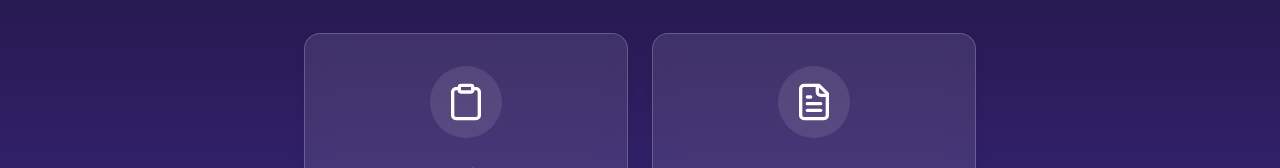
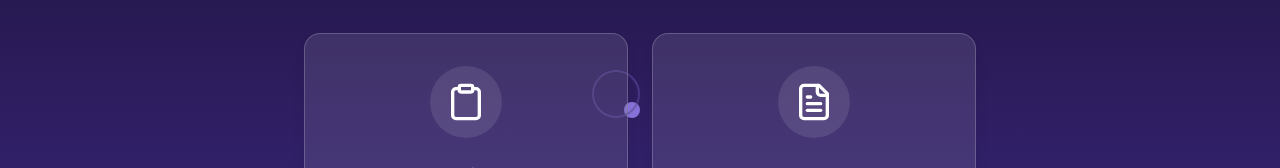
Before and after one commit to August-Says/august-says-mvp1, a React (Vite) app: page / in a window 1280 px wide. Shown: the part 279-447 px from the top of the page. Built offline with nearby package versions, Linux system fonts and the light colour scheme; sample sign-in values are in the browser's storage; a web font is replaced by a local one.

Commit message:
Implement cursor animation on homepage
Adds a cursor animation effect to the homepage.

```diff
--- a/src/index.css
+++ b/src/index.css
@@ -1,3 +1,4 @@
+
 @import url('https://fonts.googleapis.com/css2?family=Inter:wght@300;400;500;600;700&display=swap');
 @import url('https://fonts.googleapis.com/css2?family=Give+You+Glory|Exo:800&display=swap');
 
@@ -46,6 +47,18 @@
 
   body {
     @apply bg-background text-foreground antialiased font-sans;
+    /* Hide default cursor on home page */
+    cursor: none;
+  }
+
+  /* Hide cursor for specific pages */
+  .homepage {
+    cursor: none;
+  }
+
+  /* Show the cursor on other pages */
+  body:not(.homepage) {
+    cursor: auto;
   }
 
   ::selection {
--- a/src/pages/Home.tsx
+++ b/src/pages/Home.tsx
@@ -1,4 +1,5 @@
 
+import { useEffect, useState, useRef } from 'react';
 import { useNavigate } from 'react-router-dom';
 import { motion } from 'framer-motion';
 import { Button } from '@/components/ui/button';
@@ -6,9 +7,142 @@ import { FileText, Clipboard } from 'lucide-react';
 
 const Home = () => {
   const navigate = useNavigate();
+  const [mousePosition, setMousePosition] = useState({ x: 0, y: 0 });
+  const [cursorVariant, setCursorVariant] = useState("default");
+
+  // Track if the cursor is over a clickable element to change style
+  const [isHovering, setIsHovering] = useState(false);
+
+  // Use refs to store cursor elements
+  const cursorRef = useRef<HTMLDivElement>(null);
+  const cursorOutlineRef = useRef<HTMLDivElement>(null);
+
+  // Handle mouse movement
+  useEffect(() => {
+    const mouseMove = (e: MouseEvent) => {
+      setMousePosition({
+        x: e.clientX,
+        y: e.clientY
+      });
+    };
+
+    window.addEventListener("mousemove", mouseMove);
+
+    // Add hover detection for clickable elements
+    const handleMouseEnter = () => setIsHovering(true);
+    const handleMouseLeave = () => setIsHovering(false);
+
+    // Add event listeners to all buttons and links
+    const clickableElements = document.querySelectorAll('button, a, [role="button"]');
+    clickableElements.forEach(element => {
+      element.addEventListener('mouseenter', handleMouseEnter);
+      element.addEventListener('mouseleave', handleMouseLeave);
+    });
+
+    return () => {
+      window.removeEventListener("mousemove", mouseMove);
+      clickableElements.forEach(element => {
+        element.removeEventListener('mouseenter', handleMouseEnter);
+        element.removeEventListener('mouseleave', handleMouseLeave);
+      });
+    };
+  }, []);
+
+  // Cursor animation variants
+  const variants = {
+    default: {
+      x: mousePosition.x - 8,
+      y: mousePosition.y - 8,
+      transition: {
+        type: "spring",
+        mass: 0.1,
+        stiffness: 800,
+        damping: 25
+      }
+    },
+    hover: {
+      x: mousePosition.x - 16,
+      y: mousePosition.y - 16,
+      width: 32,
+      height: 32,
+      backgroundColor: "rgba(155, 135, 245, 0.4)",
+      mixBlendMode: "difference",
+      transition: {
+        type: "spring",
+        mass: 0.1,
+        stiffness: 800,
+        damping: 25
+      }
+    }
+  };
+
+  // Cursor outline animation variants
+  const outlineVariants = {
+    default: {
+      x: mousePosition.x - 24,
+      y: mousePosition.y - 24,
+      transition: {
+        type: "spring",
+        mass: 0.7,
+        stiffness: 200,
+        damping: 20,
+        restDelta: 0.001
+      }
+    },
+    hover: {
+      x: mousePosition.x - 32,
+      y: mousePosition.y - 32,
+      width: 64,
+      height: 64,
+      opacity: 0.5,
+      transition: {
+        type: "spring",
+        mass: 0.7,
+        stiffness: 200,
+        damping: 20
+      }
+    }
+  };
 
   return (
-    <div className="flex flex-col items-center justify-center flex-1 p-4 md:p-8 animate-fade-in relative z-10">
+    <div className="flex flex-col items-center justify-center flex-1 p-4 md:p-8 animate-fade-in relative z-10 cursor-none">
+      {/* Custom cursor */}
+      <motion.div
+        ref={cursorRef}
+        className="custom-cursor"
+        variants={variants}
+        animate={isHovering ? "hover" : "default"}
+        style={{
+          position: "fixed",
+          zIndex: 9999,
+          pointerEvents: "none",
+          width: 16,
+          height: 16,
+          borderRadius: "50%",
+          backgroundColor: "rgba(155, 135, 245, 0.8)",
+          mixBlendMode: "difference"
+        }}
+      />
+
+      {/* Cursor outline */}
+      <motion.div
+        ref={cursorOutlineRef}
+        className="cursor-outline"
+        variants={outlineVariants}
+        animate={isHovering ? "hover" : "default"}
+        style={{
+          position: "fixed",
+          zIndex: 9998,
+          pointerEvents: "none",
+          width: 48,
+          height: 48,
+          borderRadius: "50%",
+          border: "2px solid rgba(155, 135, 245, 0.4)",
+          opacity: 0.6,
+          mixBlendMode: "difference"
+        }}
+      />
+
       <div className="max-w-3xl w-full text-center mb-12 pt-8 md:pt-12">
         <motion.h1
           initial={{ opacity: 0, y: 20 }}
```
